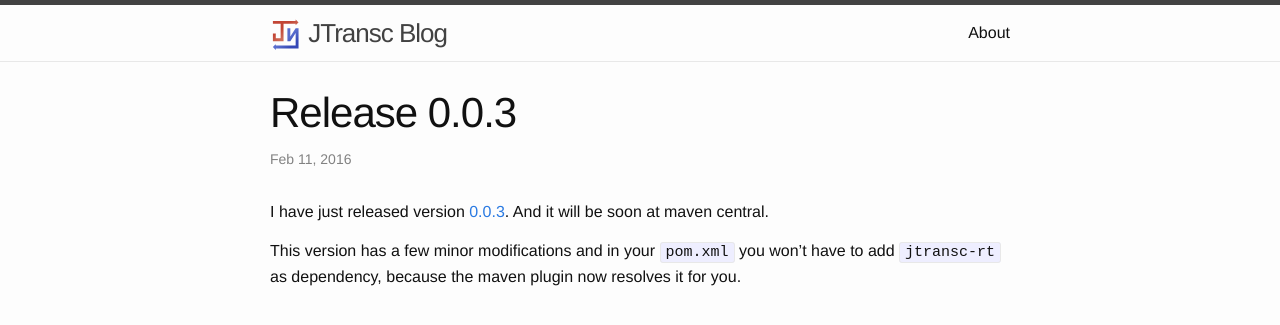
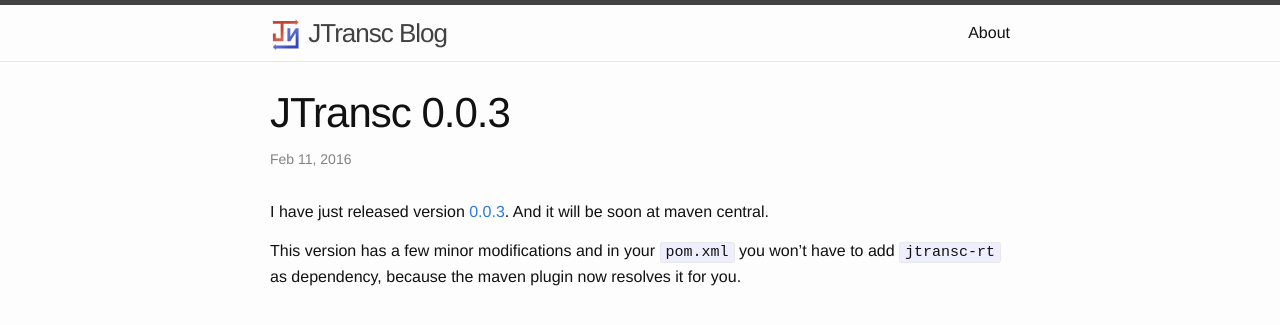
Before and after one commit to jtransc/blog.jtransc.com, a Jekyll site: the page built from _posts/2016-02-11-release-0.0.3.markdown, in a window 1280 px wide, cut to the strip 0-345 px from the top of the page. Shown: the top 325 px of the strip. Built offline with Jekyll 4.4.1, drawn with Linux system fonts in a browser that asks for light colours.

Commit message:
Renamed post titles, now include JTransc in the name so you can identify it better without context in a rss reader

```diff
--- a/_posts/2016-02-11-release-0.0.3.markdown
+++ b/_posts/2016-02-11-release-0.0.3.markdown
@@ -1,6 +1,6 @@
 ---
 layout: post
-title:  "Release 0.0.3"
+title:  "JTransc 0.0.3"
 ---
 
 I have just released version [0.0.3](https://github.com/jtransc/jtransc/tree/0.0.3). And it will be soon at maven central.
--- a/_posts/2016-02-13-release-0.0.4.markdown
+++ b/_posts/2016-02-13-release-0.0.4.markdown
@@ -1,6 +1,6 @@
 ---
 layout: post
-title:  "Release 0.0.4"
+title:  "JTransc 0.0.4"
 ---
 
 I have just released version [0.0.4](https://github.com/jtransc/jtransc/tree/0.0.4). And it will be soon at maven central.
--- a/_posts/2016-02-24-release-0.1.0.markdown
+++ b/_posts/2016-02-24-release-0.1.0.markdown
@@ -1,6 +1,6 @@
 ---
 layout: post
-title:  "Release 0.1.0 and new annotations"
+title:  "JTransc 0.1.0 and new annotations"
 ---
 
 I have just released version [0.1.0](https://github.com/jtransc/jtransc/tree/0.1.0). And it will be soon at maven central.
```
